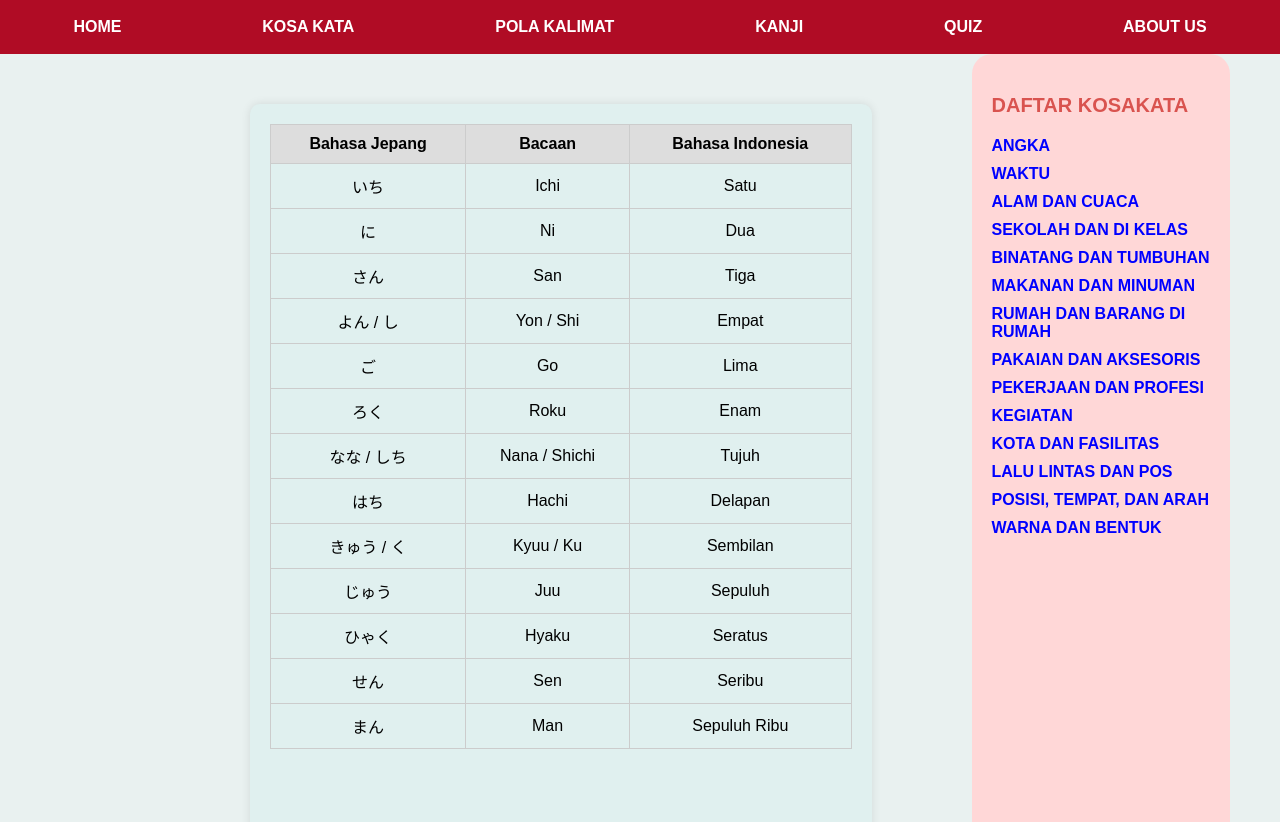
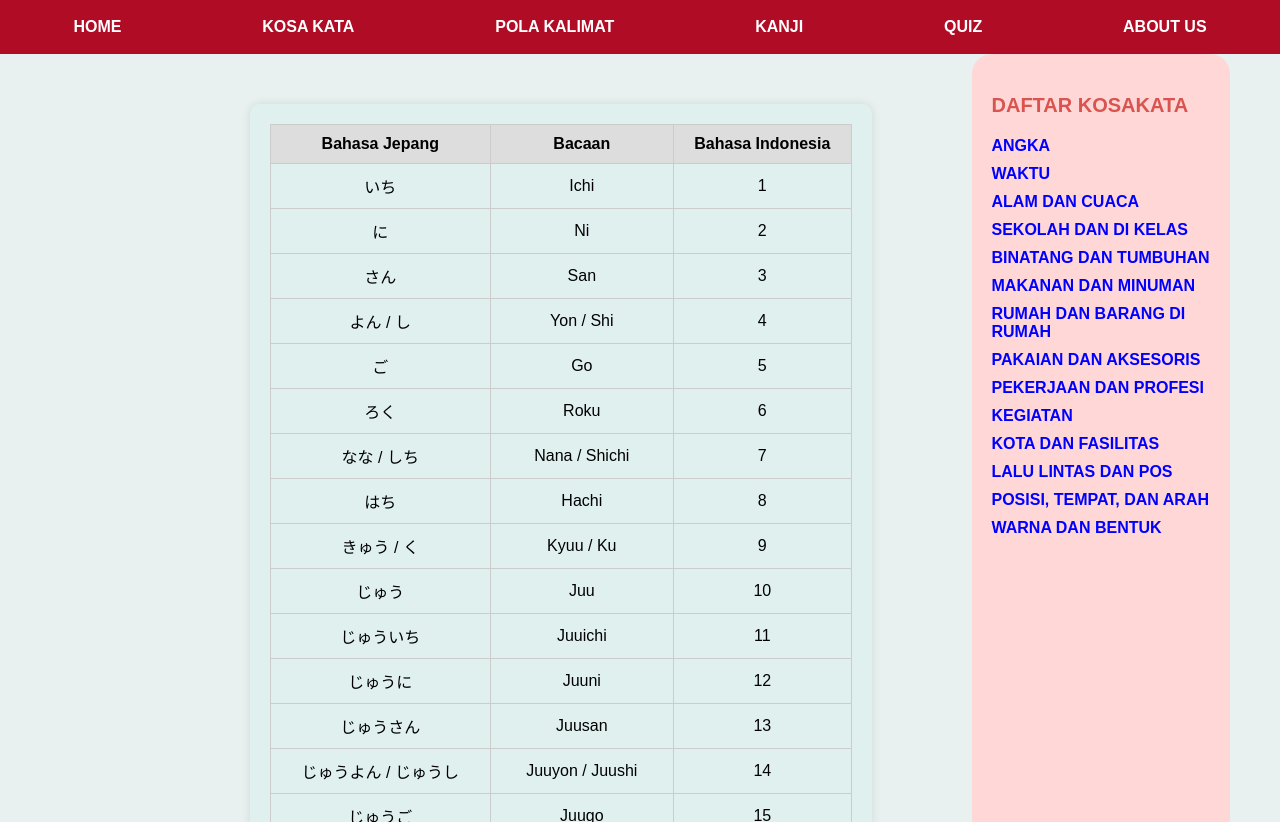
Before and after one commit to PratamaWhyu/NIHONGO-BENKYOU, a plain HTML site: page kosakata/angka.html in a window 1280 px wide. Shown: the part 130-952 px from the top of the page. Drawn offline with Linux system fonts and the light colour scheme.

Commit message:
merubah angka

```diff
--- a/kosakata/angka.html
+++ b/kosakata/angka.html
@@ -150,71 +150,35 @@
                     <th>Bacaan</th>
                     <th>Bahasa Indonesia</th>
                 </tr>
-                <tr>
-                    <td>いち</td>
-                    <td>Ichi</td>
-                    <td>Satu</td>
-                </tr>
-                <tr>
-                    <td>に</td>
-                    <td>Ni</td>
-                    <td>Dua</td>
-                </tr>
-                <tr>
-                    <td>さん</td>
-                    <td>San</td>
-                    <td>Tiga</td>
-                </tr>
-                <tr>
-                    <td>よん / し</td>
-                    <td>Yon / Shi</td>
-                    <td>Empat</td>
-                </tr>
-                <tr>
-                    <td>ご</td>
-                    <td>Go</td>
-                    <td>Lima</td>
-                </tr>
-                <tr>
-                    <td>ろく</td>
-                    <td>Roku</td>
-                    <td>Enam</td>
-                </tr>
-                <tr>
-                    <td>なな / しち</td>
-                    <td>Nana / Shichi</td>
-                    <td>Tujuh</td>
-                </tr>
-                <tr>
-                    <td>はち</td>
-                    <td>Hachi</td>
-                    <td>Delapan</td>
-                </tr>
-                <tr>
-                    <td>きゅう / く</td>
-                    <td>Kyuu / Ku</td>
-                    <td>Sembilan</td>
-                </tr>
-                <tr>
-                    <td>じゅう</td>
-                    <td>Juu</td>
-                    <td>Sepuluh</td>
-                </tr>
-                <tr>
-                    <td>ひゃく</td>
-                    <td>Hyaku</td>
-                    <td>Seratus</td>
-                </tr>
-                <tr>
-                    <td>せん</td>
-                    <td>Sen</td>
-                    <td>Seribu</td>
-                </tr>
-                <tr>
-                    <td>まん</td>
-                    <td>Man</td>
-                    <td>Sepuluh Ribu</td>
-                </tr>
+                <tr><td>いち</td><td>Ichi</td><td>1</td></tr>
+                <tr><td>に</td><td>Ni</td><td>2</td></tr>
+                <tr><td>さん</td><td>San</td><td>3</td></tr>
+                <tr><td>よん / し</td><td>Yon / Shi</td><td>4</td></tr>
+                <tr><td>ご</td><td>Go</td><td>5</td></tr>
+                <tr><td>ろく</td><td>Roku</td><td>6</td></tr>
+                <tr><td>なな / しち</td><td>Nana / Shichi</td><td>7</td></tr>
+                <tr><td>はち</td><td>Hachi</td><td>8</td></tr>
+                <tr><td>きゅう / く</td><td>Kyuu / Ku</td><td>9</td></tr>
+                <tr><td>じゅう</td><td>Juu</td><td>10</td></tr>
+                <tr><td>じゅういち</td><td>Juuichi</td><td>11</td></tr>
+                <tr><td>じゅうに</td><td>Juuni</td><td>12</td></tr>
+                <tr><td>じゅうさん</td><td>Juusan</td><td>13</td></tr>
+                <tr><td>じゅうよん / じゅうし</td><td>Juuyon / Juushi</td><td>14</td></tr>
+                <tr><td>じゅうご</td><td>Juugo</td><td>15</td></tr>
+                <tr><td>じゅうろく</td><td>Juuroku</td><td>16</td></tr>
+                <tr><td>じゅうなな / じゅうしち</td><td>Juunana / Juushichi</td><td>17</td></tr>
+                <tr><td>じゅうはち</td><td>Juuhachi</td><td>18</td></tr>
+                <tr><td>じゅうきゅう / じゅうく</td><td>Juukyuu / Juuku</td><td>19</td></tr>
+                <tr><td>にじゅう</td><td>Nijuu</td><td>20</td></tr>
+                <tr><td>さんじゅう</td><td>Sanjuu</td><td>30</td></tr>
+                <tr><td>よんじゅう</td><td>Yonjuu</td><td>40</td></tr>
+                <tr><td>ごじゅう</td><td>Gojuu</td><td>50</td></tr>
+                <tr><td>ろくじゅう</td><td>Rokujuu</td><td>60</td></tr>
+                <tr><td>ななじゅう</td><td>Nanajuu</td><td>70</td></tr>
+                <tr><td>はちじゅう</td><td>Hachijuu</td><td>80</td></tr>
+                <tr><td>きゅうじゅう</td><td>Kyuujuu</td><td>90</td></tr>
+                <tr><td>ひゃく</td><td>Hyaku</td><td>100</td></tr>
+
 
             </table>
         </div>
```
